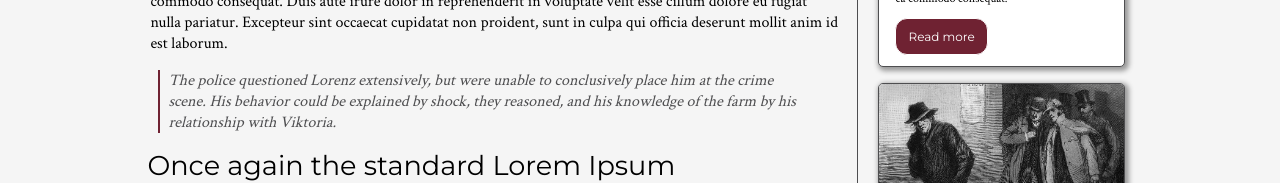
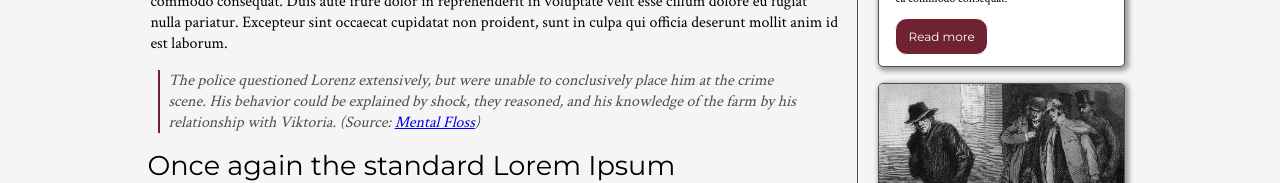
Before and after one commit to nadjaKoskela/Oops-they-did-it-again, a plain HTML site: page articles/hinterkaifeck.html in a window 1280 px wide. Shown: the part 1182-1365 px from the top of the page. Drawn offline with Linux system fonts and the light colour scheme.

Commit message:
Update hinterkaifeck.html

```diff
--- a/articles/hinterkaifeck.html
+++ b/articles/hinterkaifeck.html
@@ -79,10 +79,10 @@
                     Duis aute irure dolor in reprehenderit in voluptate velit esse cillum dolore eu
                     fugiat nulla pariatur. Excepteur sint occaecat cupidatat non proident, sunt in
                     culpa qui officia deserunt mollit anim id est laborum.</p>
-                <blockquote cite="">The police questioned Lorenz extensively, but were unable to
+                <blockquote cite="https://www.mentalfloss.com/article/502044/chilling-story-hinterkaifeck-killings-germanys-most-famous-unsolved-crime">The police questioned Lorenz extensively, but were unable to
                     conclusively place him at the crime scene. His behavior could be explained by
                     shock, they reasoned, and his knowledge of the farm by his relationship with
-                    Viktoria.
+                    Viktoria. (Source: <a href="https://www.mentalfloss.com/article/502044/chilling-story-hinterkaifeck-killings-germanys-most-famous-unsolved-crime">Mental Floss</a>)
                 </blockquote>
                 <h3>Once again the standard Lorem Ipsum</h3>
                 <p>Lorem ipsum dolor sit amet, consectetur adipiscing elit, sed do eiusmod tempor
```
